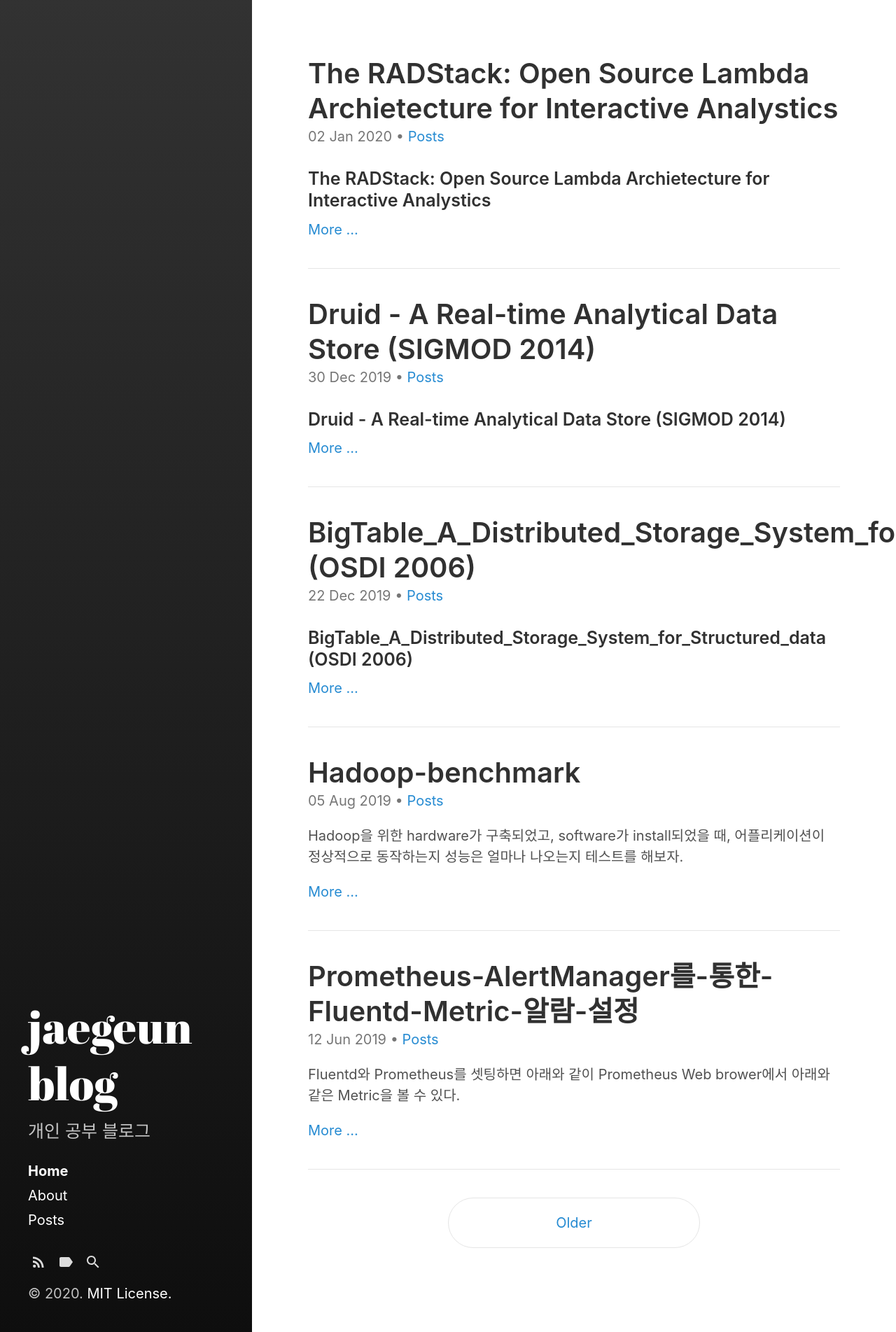
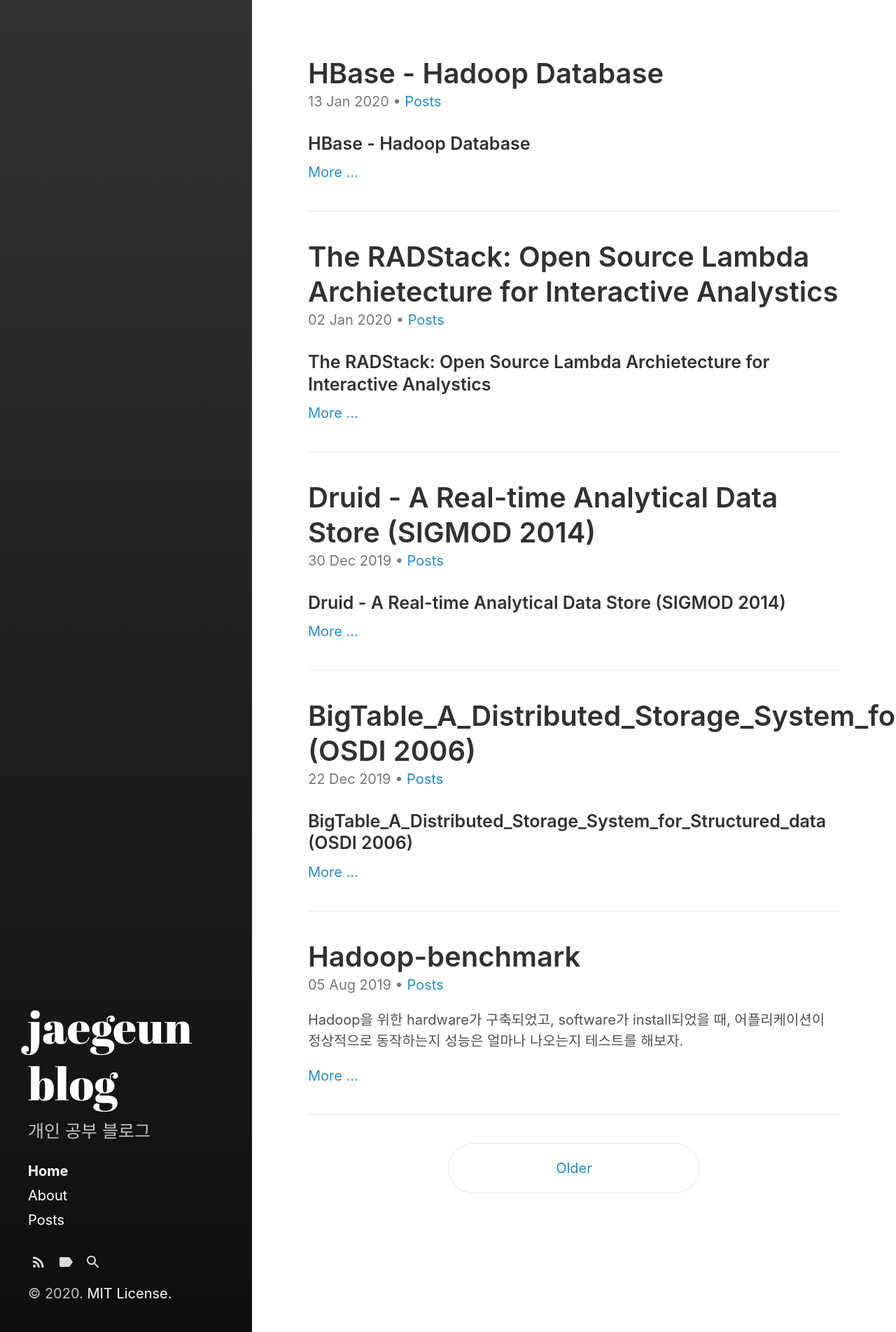
Before and after one commit to JaeGeunBang/JaeGeunBang.github.io, a Jekyll site: the page built from index.html, in a window 1280 px wide. Shown: the whole page at 70% size. Built offline with Jekyll 4.4.1, drawn with Linux system fonts in a browser that asks for light colours; the list of posts is cut into pages by our own code; part of the change alters nothing that is shown.

Commit message:
HBase 논문 추가

```diff
--- a/_posts/2020-01-02-The_RADStack_Open_Source_Lambda_Architecture_for_Interative_Analystics.md
+++ b/_posts/2020-01-02-The_RADStack_Open_Source_Lambda_Architecture_for_Interative_Analystics.md
@@ -6,6 +6,9 @@ categories:
 tags:
   - druid
   - paper
+  - samza
+  - hadoop
+  - kafka
 last_modified_at: 2020-01-02T12:57:42+09:00
 ---
 
--- /dev/null
+++ b/_posts/2020-01-13-HBase_Hadoop Database.md
@@ -0,0 +1,134 @@
+---
+layout: post
+title: "HBase - Hadoop Database"
+categories:
+  - Posts
+tags:
+  - hbase
+  - paper
+  - hadoop
+last_modified_at: 2020-01-13T12:57:42+09:00
+---
+
+
+
+### HBase - Hadoop Database
+
+<hr>
+
+
+해당 논문은 링크가 따로 없다.. HBase를 요약정리한 논문 정도로 보면 된다.
+
+
+
+### Intro
+
+<hr>
+
+폭발적인 데이터의 성장으로 인해 기존 RDB 한계가 드러나며, NoSQL들이 등장했다.
+
+- Apache Cassandra, Voldemort, HBase, Amazon Dynamo, Mongo DB, Redis 등
+- 그중 HBase는 HDFS와 강하게 결합되며, structured petabyte 이상의 데이터를 다룰 수 있다.
+
+
+
+### HBase
+
+<hr>
+
+
+
+HBase는 open-source column-oriented NoSQL DB라 정의할 수 있다.
+
+- Java로 씌여졌으며, Hadoop의 HDFS 위에서 동작한다.
+- 특징
+  - distributed fault-tolerance
+  - horizontal scalability
+  - automatic sharding
+  - automatic failover support
+  - random read/write access
+  - Java API 제공
+  - MapReduce Job
+- 이러한 특징들은 HDFS에 저장된 key-value 데이터에 real time Query를 가능한다. 또한 MapReduce를 통해 batch 처리 또한 가능하다.(?)
+- 크게 3가지 모드가 있다.
+  - Standalone - 하나의 Java Process가 local 머신에서 동작한다.
+  - Pseudo-distributed - 여러 Java Process가 local 머신에서 동작한다.
+  - Fully-distributed - 여러 Java Process가 여러 머신에서 동작한다. (네트워크를 통해 연결된 머신들)
+
+
+
+**Logical Architecture**
+
+- Master-Slave 구조를 가지며, HMaster, HRegions 로 구성된다.
+  - HMaster는 Master 노드이며, 클러스터 관리, region 서버에 데이터 할당, failover 컨트롤, 로드 밸런싱과 같은 역할을 한다.
+  - HRegions는 실제 데이터가 저장되며, read/write request 처리, splitting regions, client와의 interaction 과 같은 역할을 수행한다.
+
+![2](https://user-images.githubusercontent.com/22383120/72341365-62358a80-370d-11ea-8738-f9f78dff4124.PNG)
+
+
+
+**Data Model**
+
+- ***Tables***: row들의 logical collection을 뜻하며, 여러 HRegion에 저장되어 있다.
+- ***Rows***: 데이터 접근을 위한 unique한 row key를 가지며, 더불어 CF, Column Qualifier도 가진다.
+- ***Column Families***: row 내 organized된 데이터이다. CF는 하나 이상의 column들로 이루어져 있으며 사전에 정의되어야 한다.
+- ***Column Qualifier***: CF내 정의된 column이다. 빈값이여도 상관 없다. Column을 좀더 세분화 하고 싶을때 사용하는 것 같음.
+- ***Cell***: row, CF, Column qualifier를 결합하며, unique 하게 구분되는 단위이다.
+- ***Version/Timestamp***: cell 내 모든 value들은 versioned 되어지며, 데이터 접근이 발생할 때 가장 최신 Version 데이터를 읽게된다. (최근 시간)
+
+![1](https://user-images.githubusercontent.com/22383120/72341137-dcb1da80-370c-11ea-9da3-48addf870cea.PNG)
+
+**특징**
+
+- Sorted rowkeys
+  - Hbase 내 데이터는 rowkey 기반으로 정렬되어 있다. 그렇기 때문에 `range 검색`이 가능하며, `빠른 read 성능`을 보인다.
+  - 보통 최근 record의 검색을 초점을 맞추는 application은 `rowkey에 시간`을 넣는다. 그럼 시간순대로 정렬될 것이며, `시간 range 검색`이 가능해진다.
+- Control on data sharding
+  - 데이터를 어떻게 클러스터 내 distributed 할지 결정할 수 있다.
+  - rowkey를 어떻게 하냐에 따라 특정 노드에 데이터가 hot(?) 할 수 있기 때문에, `rowkey는 고르게 분포될 수 있도록 선정해야한다.`
+- Strong Consistency
+  - CAP 이론에 따르면, HBase는 CP를 기반으로 동작한다. 즉. `항상 read에 대한 consistency를 보장`한다. (어느 노드에서 데이터를 읽더라도 같은 데이터를 반환해준다.)
+  - 단, write 성능은 떨어진다. (tradeoff). application이 read 성능보다 write가 더 중요하다면 HBase는 올바른 선택은 아닐것이다.
+- Scalability
+  - HBase에 노드를 추가할 수록 성능도 linear하게 상승할 것이며 쉽게 확장할 수 있다.
+- Automatic failover support
+  - 높은 availability를 제공하는데, 이는 기본 데이터를 replica 하기 때문이다. (HDFS의 특징을 가져감)
+- API Support
+  - Java API를 제공한다.
+
+
+
+### HBase 선택 기준
+
+<hr>
+
+HBase를 선택하는데 여러 기준이 있다.
+
+- Data Volumns
+  - `patebyte 이상의 unstructured data를 저장, 분석하기 위해 사용하기 적합`하다.
+  - 허나, 소규모 데이터에 사용하기에는 부적절하다.
+- Appliation type
+  - `key 기반의 데이터를 접근하거나, 스키마의 변동이 심할때 사용하기 적합`하다.
+- Hardware Environment
+  - HBase는 HDFS위에서 동작하며, Hardware resource가 성능에 영향을 끼친다.
+  - 최소 5대 이상의 node를 구축하는 것이 좋다.
+- No Rqeuirement of relational feature
+  - `RDB가 가지는 Trigger, Complex join 이나 query의 요구가 없을 때 사용하기 적합`하다.
+- Quuck Access to data
+  - `실시간 random read/write data access의 요구가 많을때 사용하기 적합`하다.
+
+이외 다양한 Use Case들이 있다.
+
+- web-search, incremental data, Content Serving, Information Exchange 등
+
+
+
+### 카산드라와의 비교
+
+<hr>
+
+ ![3](https://user-images.githubusercontent.com/22383120/72342571-17694200-3710-11ea-86a2-9b50a1e88d9b.PNG)
+
+둘의 주요 차이점은 카산드라도 HBase와 마찬가지로 NoSQL DB지만, `CAP 이론의 AP를 기반으로 동작`한다.
+
+write 성능에 좀더 초점을 맞추고 싶다면 카산드라를 사용하는 것이 좋다.
```
